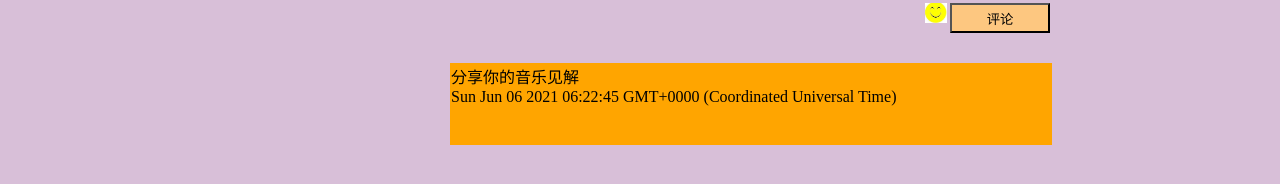
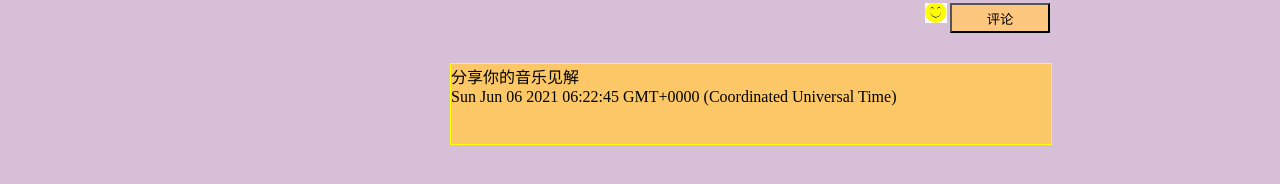
Before and after one commit to LiuJing222/xueli08, a plain HTML site: page index.html in a window 1280 px wide. Both pictures are taken after a click on the button "评论". Shown: the part 847-1031 px from the top of the page. Drawn offline with Linux system fonts and the light colour scheme.

Commit message:
Update index.html

```diff
--- a/index.html
+++ b/index.html
@@ -224,8 +224,8 @@
         newli.style.width = "600px";
         newli.style.height = "80px";
         newli.style.marginLeft = "450px";
-        newli.style.border = "1px solid orange";
-        newli.style.backgroundColor = "orange";
+        newli.style.border = "1px solid yellow";
+        newli.style.backgroundColor = "rgb(252, 199, 102)";
         commitlist.appendChild(newli);
 
 
```
